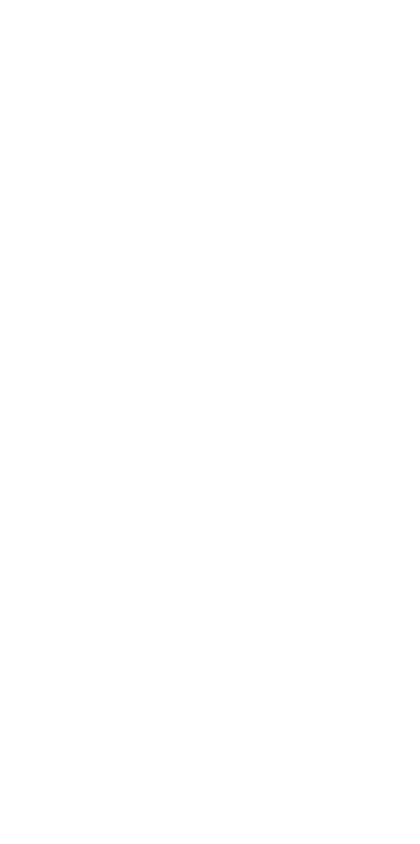
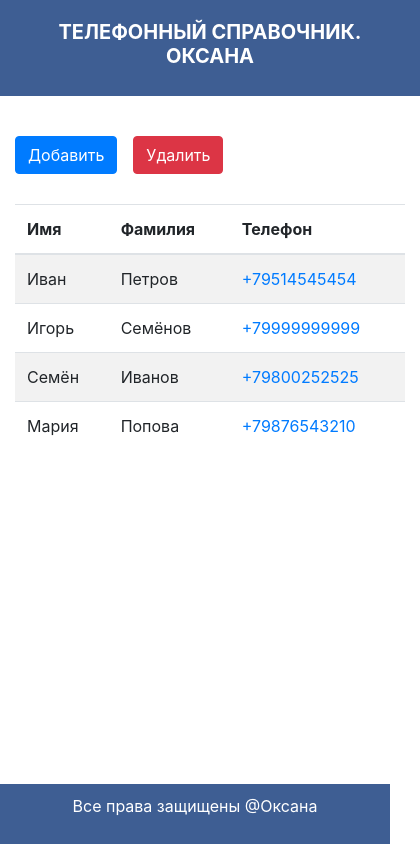
Before and after one commit to zhukova-oksana/phonebook, a plain HTML site: page index.html in a window 390 px wide. Shown: the whole page, 420 px wide, since content can reach past the window. Drawn offline with nearby package versions, Linux system fonts and the light colour scheme.

Commit message:
phone book implementation

```diff
--- a/index.html
+++ b/index.html
@@ -15,7 +15,7 @@
   <script src="phonebook/script/script.js" defer></script>
 
   <script>
-    document.addEventListener('DomContentLoaded', () => {
+    document.addEventListener('DOMContentLoaded', () => {
       phoneBookInit('#app', 'Оксана');
     });
   </script>
--- a/phonebook/script/script.js
+++ b/phonebook/script/script.js
@@ -1,4 +1,27 @@
 'use strict';
+
+const data = [
+  {
+    name: 'Иван',
+    surname: 'Петров',
+    phone: '+79514545454',
+  },
+  {
+    name: 'Игорь',
+    surname: 'Семёнов',
+    phone: '+79999999999',
+  },
+  {
+    name: 'Семён',
+    surname: 'Иванов',
+    phone: '+79800252525',
+  },
+  {
+    name: 'Мария',
+    surname: 'Попова',
+    phone: '+79876543210',
+  },
+];
 
 {
   const createContainer = () => {
@@ -19,12 +42,200 @@
     return header;
   };
 
+  const createLogo = title => {
+    const h1 = document.createElement('h1');
+    h1.classList.add('logo');
+    h1.textContent = `Телефонный справочник. ${title}`;
+
+    return h1;
+  };
+
+  const createMain = () => {
+    const main = document.createElement('main');
+
+    const mainContainer = createContainer();
+    main.append(mainContainer);
+    main.mainContainer = mainContainer;
+    return main;
+  };
+
+  const createButtonsGroup = params => {
+    const btnWrapper = document.createElement('div');
+    btnWrapper.classList.add('btn-wrapper');
+
+    const btns = params.map(({className, type, text}) => {
+      const button = document.createElement('button');
+      button.type = type;
+      button.textContent = text;
+      button.className = className;
+      return button;
+    });
+
+    btnWrapper.append(...btns);
+
+    return {
+      btnWrapper,
+      btns,
+    };
+  };
+
+  const createTable = () => {
+    const table = document.createElement('table');
+    table.classList.add('table', 'table-striped');
+
+    const thead = document.createElement('thead');
+    thead.insertAdjacentHTML('beforeend', `
+    <tr>
+      <th class="delete">Удалить</th>
+      <th>Имя</th>
+      <th>Фамилия</th>
+      <th>Телефон</th>
+    </tr>
+    `);
+
+    const tbody = document.createElement('tbody');
+    table.append(thead, tbody);
+    table.tbody = tbody;
+
+    return table;
+  };
+
+  const createForm = () => {
+    const overlay = document.createElement('div');
+    overlay.classList.add('form-overlay');
+
+    const form = document.createElement('form');
+    form.classList.add('form');
+    form.insertAdjacentHTML('beforeend', `
+      <button class="close" type="button"></button>
+      <h2 class="form-title">Добавить контакт</h2>
+      <div class="form-group">
+        <label class="form-label" for="name">Имя:</label>
+        <input class="form-input" name="name"
+                id="name" type="text" required>
+      </div>
+      <div class="form-group">
+        <label class="form-label" for="surname">Фамилия:</label>
+        <input class="form-input" name="surname"
+                id="surname" type="text" required>
+      </div>
+      <div class="form-group">
+        <label class="form-label" for="phone">Телефон:</label>
+        <input class="form-input" name="phone"
+                id="phone" type="number" required>
+      </div>
+    `);
+
+    const buttonGroup = createButtonsGroup([
+      {
+        className: 'btn btn-primary mr-3',
+        type: 'submit',
+        text: 'Добавить',
+      },
+      {
+        className: 'btn btn-danger',
+        type: 'reset',
+        text: 'Отмена',
+      },
+    ]);
+
+    form.append(...buttonGroup.btns);
+
+    overlay.append(form);
+
+    return {
+      overlay,
+      form,
+    };
+  };
+
+  const renderPhoneBook = (app, title) => {
+    const header = createHeader();
+    const logo = createLogo(title);
+    const main = createMain();
+    const footer = createFooter();
+    const copyright = createCopyright(title);
+    const buttonGroup = createButtonsGroup([
+      {
+        className: 'btn btn-primary mr-3',
+        type: 'button',
+        text: 'Добавить',
+      },
+      {
+        className: 'btn btn-danger',
+        type: 'button',
+        text: 'Удалить',
+      },
+    ]);
+    const table = createTable();
+    const form = createForm();
+
+    header.headerContainer.append(logo);
+    main.mainContainer.append(buttonGroup.btnWrapper, table, form.overlay);
+    footer.footerContainer.append(copyright);
+
+    app.append(header, main, footer);
+
+    return {
+      list: table.tbody,
+    };
+  };
+
+  const createRow = ({name: firstName, surname, phone}) => {
+    const tr = document.createElement('tr');
+    const tdDel = document.createElement('td');
+    tdDel.classList.add('delete');
+    const buttonDel = document.createElement('button');
+    buttonDel.classList.add('del-icon');
+    tdDel.append(buttonDel);
+
+    const tdName = document.createElement('td');
+    tdName.textContent = firstName;
+    const tdSurname = document.createElement('td');
+    tdSurname.textContent = surname;
+    const tdPhone = document.createElement('td');
+    const phoneLink = document.createElement('a');
+    phoneLink.href = `tel:${phone}`;
+    phoneLink.textContent = phone;
+
+    tdPhone.append(phoneLink);
+
+    tr.append(tdDel, tdName, tdSurname, tdPhone);
+
+    return tr;
+  };
+
+  const renderContacts = (elem, data) => {
+    const allRow = data.map(createRow);
+    elem.append(...allRow);
+  };
+
+  const createFooter = () => {
+    const footer = document.createElement('footer');
+    footer.classList.add('footer');
+
+    const footerContainer = createContainer();
+    footer.append(footerContainer);
+
+    footer.footerContainer = footerContainer;
+
+    return footer;
+  };
+
+  const createCopyright = title => {
+    const p = document.createElement('p');
+    p.textContent = `Все права защищены @${title}`;
+
+    return p;
+  };
+
   const init = (selectorApp, title) => {
     const app = document.querySelector(selectorApp);
-    const header = createHeader();
-    console.log('ku');
-    app.append(header);
-  }
+    const phoneBook = renderPhoneBook(app, title);
+    const {list} = phoneBook;
+    renderContacts(list, data);
+    // Функционал
+  };
 
   window.phoneBookInit = init;
 }
```
Also changed, not shown: 1 other file.
